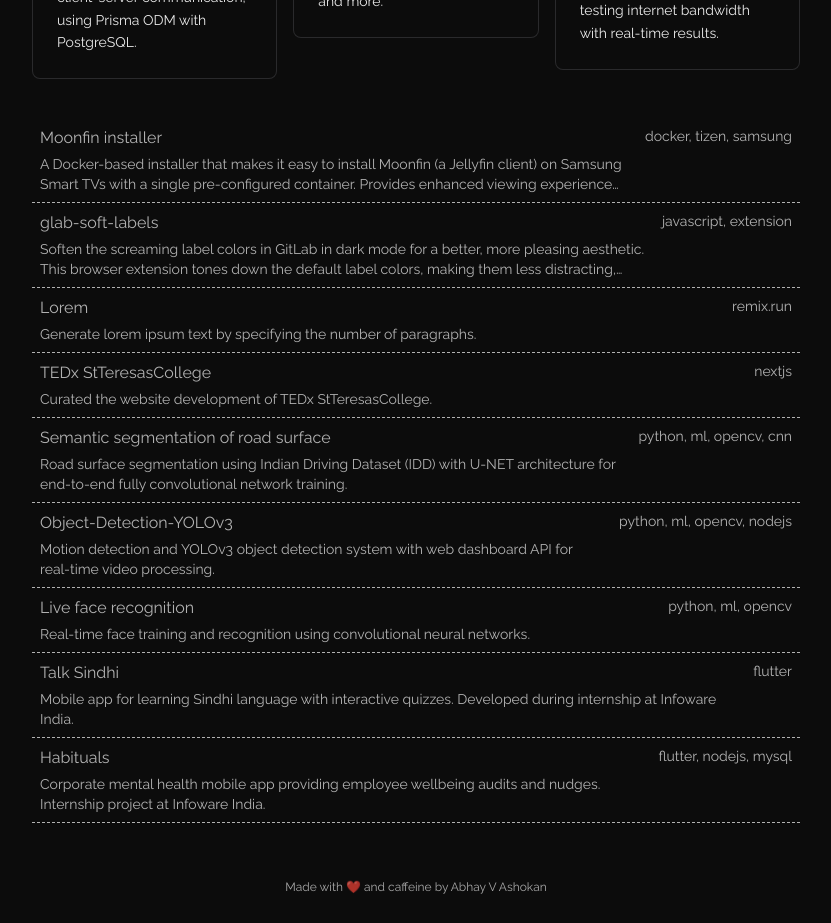
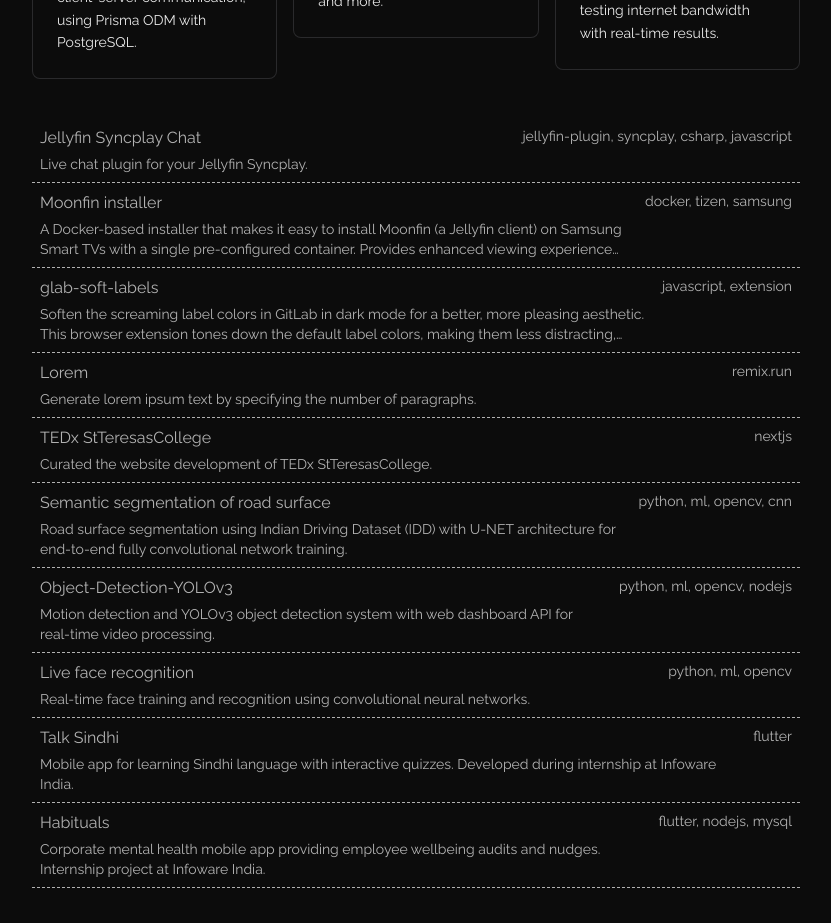
Before and after one commit to AbhayVAshokan/abhay.app, a Next.js app: page /projects in a window 1280 px wide. Shown: the part 920-1843 px from the top of the page, without its empty margins (224-1055 px from the left). Built offline with nearby package versions, Linux system fonts and the light colour scheme.

Commit message:
Add jellyfin-syncplay-chat plugin to the list of projects

```diff
--- a/app/projects/page.tsx
+++ b/app/projects/page.tsx
@@ -55,6 +55,13 @@
 
 // Tooling & Other Projects - Combined List
 const OTHER_PROJECTS = [
+  {
+    title: "Jellyfin Syncplay Chat",
+    prefix: ["jellyfin-plugin", "syncplay", "csharp", "javascript"],
+    link: "https://github.com/AbhayVAshokan/jellyfin-syncplay-chat",
+    target: "_blank",
+    summary: "Live chat plugin for your Jellyfin Syncplay.",
+  },
   {
     title: "Moonfin installer",
     prefix: ["docker", "tizen", "samsung"],
```
